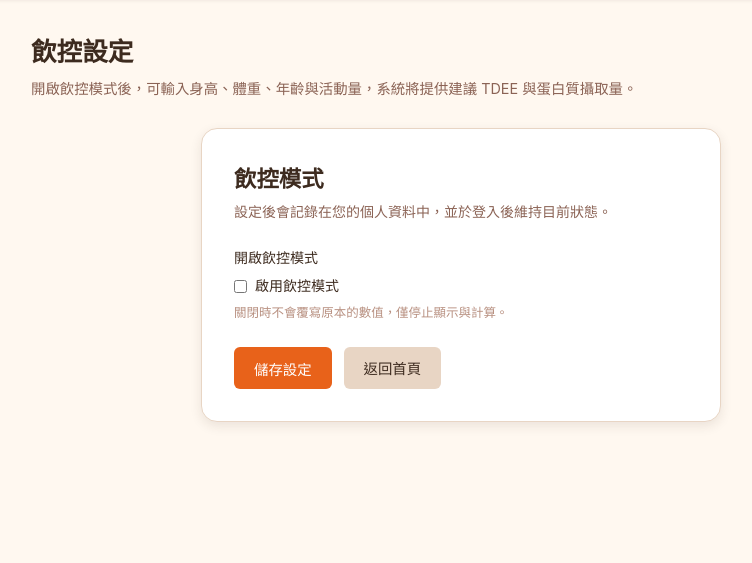
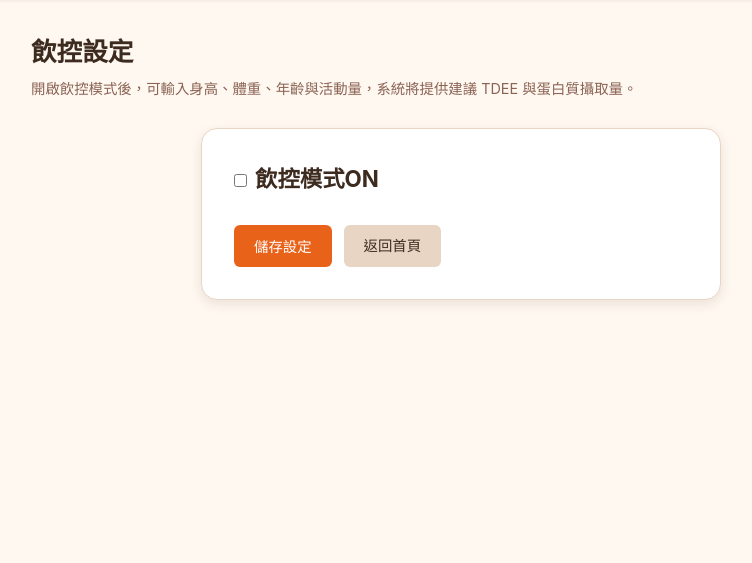
Before and after one commit to mandajjf/Food, a Flask app: page /diet_setting in a window 1280 px wide. Shown: the part 62-625 px from the top of the page, without its empty margins (179-931 px from the left). Run offline with Flask 3, Linux system fonts and the light colour scheme; the visitor is signed in with stand-in values (Sample User, id 1).

Commit message:
刪改/diet_setting page不必要的文字敘述

```diff
--- a/app.py
+++ b/app.py
@@ -29,6 +29,7 @@ app = Flask(__name__)
 
 # Secret key
 app.secret_key = os.environ.get("SECRET_KEY", "dev-secret-key-CHANGE-IN-PRODUCTION")
+api_key = os.environ.get("MY_API_KEY")
 
 # Database configuration
 _db_url = os.environ.get("DATABASE_URL", "")
@@ -226,7 +227,7 @@ def dashboard():
 # ── 新增紀錄 ──────────────────────────────────────────────────────────────
 
 MEAL_TYPES = ["早餐", "午餐", "晚餐", "點心"]
-CATEGORIES = ["台式", "日式", "韓式", "美式", "義式", "甜點", "飲料", "其他"]
+CATEGORIES = ["台式", "日式", "韓式", "西餐", "甜點", "飲料", "其他"]
 
 
 @app.route("/new_review", methods=["GET", "POST"])
@@ -532,9 +533,12 @@ def delete_review(id):
 
 # ── 美食地圖 ──────────────────────────────────────────────────────────────
 
-@app.route("/food_map")
+@app.route("/food_map2")
 @login_required
-def food_map():
+def food_map2():
+    if api_key:
+        return render_template("food_map2.html", api_key=api_key)
+
     reviews = (
         Review.query.filter(
             Review.user_id == session["user_id"],
--- a/templates/diet_setting.html
+++ b/templates/diet_setting.html
@@ -8,17 +8,13 @@
   </section>
 
   <div class="form-card">
-    <h2 class="form-title">飲控模式</h2>
-    <p class="form-subtitle">設定後會記錄在您的個人資料中，並於登入後維持目前狀態。</p>
 
     <form method="post" class="diet-setting-form">
       <div class="form-group">
-        <label for="diet_mode">開啟飲控模式</label>
         <label style="display:flex; align-items:center; gap:0.5rem; font-weight:500; color:var(--text);">
           <input type="checkbox" id="diet_mode" name="diet_mode" value="on" {% if form_data.diet_mode %}checked{% endif %}>
-          啟用飲控模式
+          <h2 class="form-title">飲控模式ON</h2>
         </label>
-        <p class="form-hint">關閉時不會覆寫原本的數值，僅停止顯示與計算。</p>
       </div>
 
       <div id="diet-fields" class="card" {% if not form_data.diet_mode %}style="display:none;"{% endif %}>
@@ -67,7 +63,9 @@
           </div>
         </div>
 
-        <p class="form-hint">BMR 公式：男 = 13.7 × 體重 + 5.0 × 身高 − 6.8 × 年齡 + 66；女 = 9.6 × 體重 + 1.8 × 身高 − 4.7 × 年齡 + 655。</p>
+        <p class="form-hint">BMR 公式：</p>
+        <p class="form-hint">男 = 13.7 × 體重 + 5.0 × 身高 − 6.8 × 年齡 + 66</p>
+        <p class="form-hint">女 = 9.6 × 體重 + 1.8 × 身高 − 4.7 × 年齡 + 655</p>
       </div>
 
       <div class="form-actions">
```
